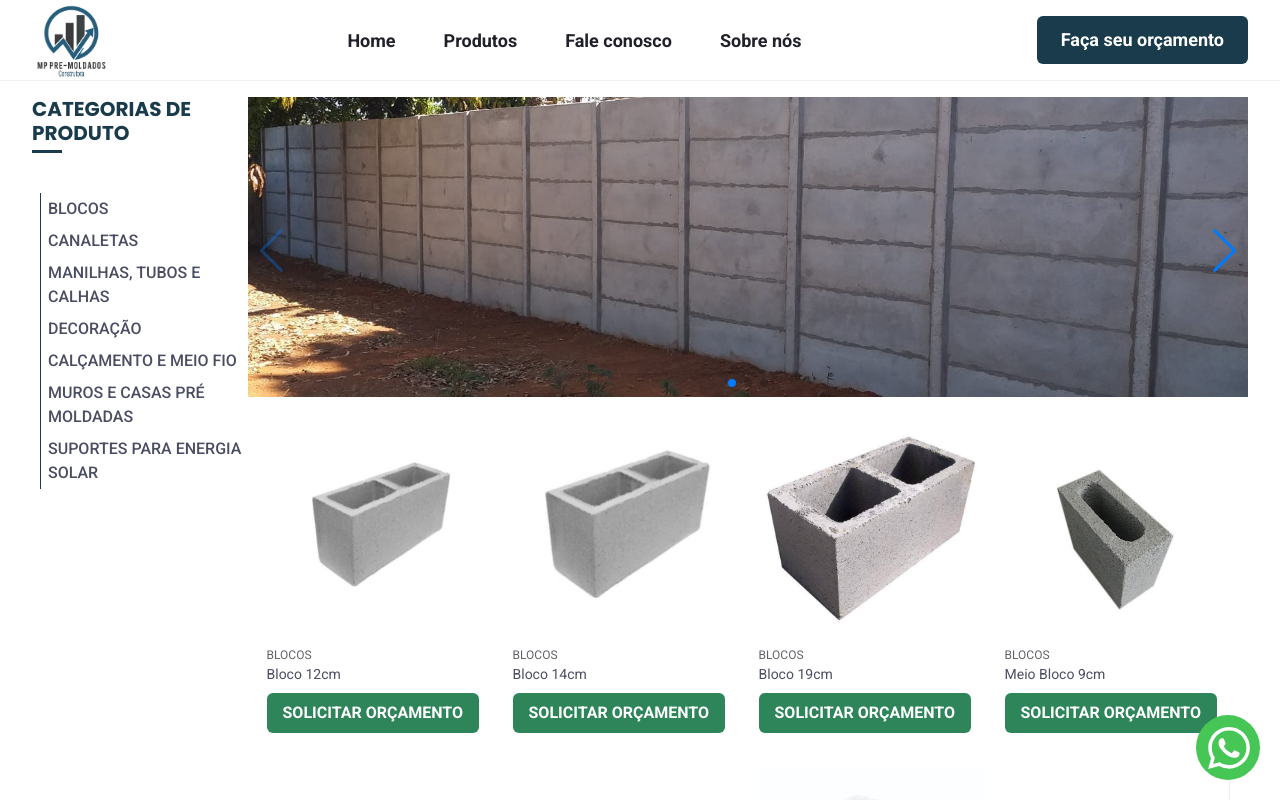
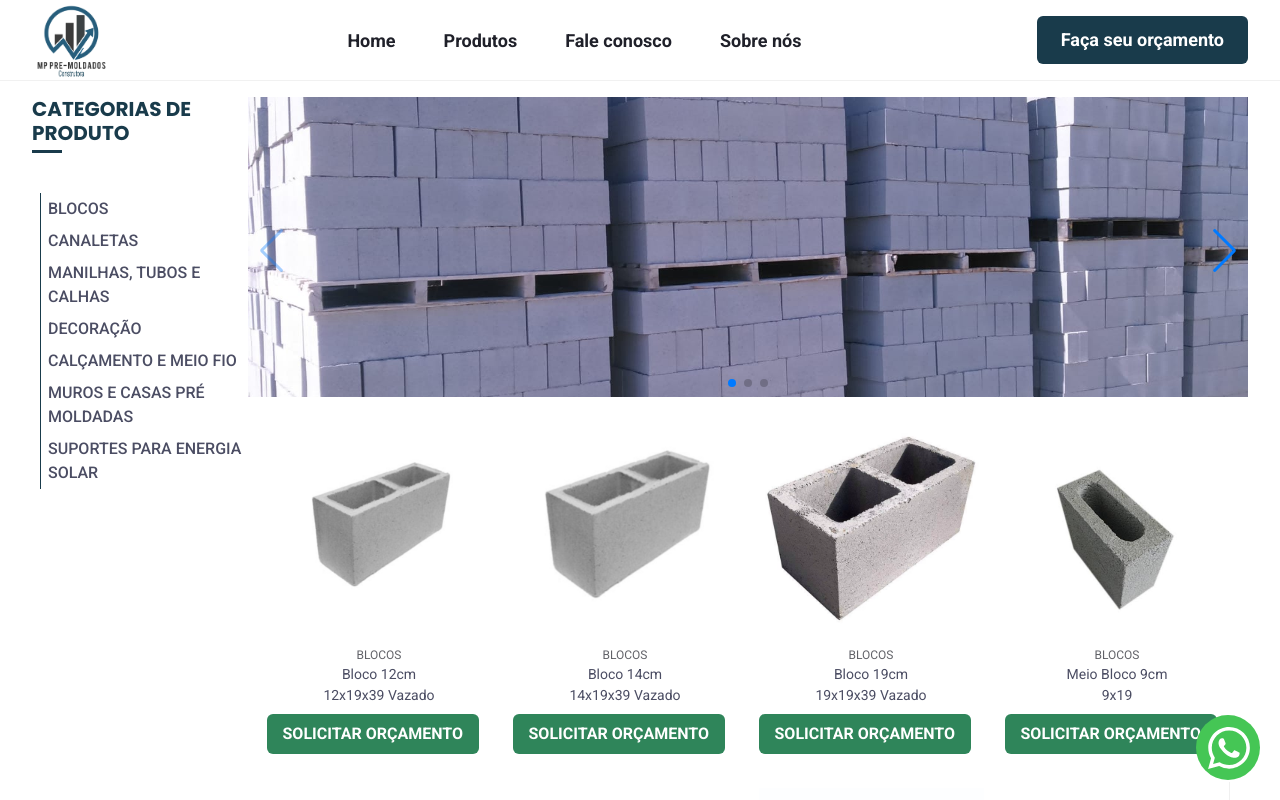
Before and after one commit to pedromiiguel/lp-pre-moldados, a Next.js app: page / in a window 1280 px wide. Shown: the top 800 px of the page. Built offline with nearby package versions, Linux system fonts and the light colour scheme.

Commit message:
style: center products descriptions

```diff
--- a/src/components/Sections/SectionBanner/index.tsx
+++ b/src/components/Sections/SectionBanner/index.tsx
@@ -61,15 +61,6 @@ export const SectionBanner = () => {
               >
                 <SwiperSlide>
                   <Image
-                    src="/home/muro.jpg"
-                    alt="Muro de concreto"
-                    width={1000}
-                    height={300}
-                    objectFit="cover"
-                  />
-                </SwiperSlide>
-                <SwiperSlide>
-                  <Image
                     src="/home/blocos.jpg"
                     alt="Blocos de concreto"
                     width={1000}
@@ -79,8 +70,17 @@ export const SectionBanner = () => {
                 </SwiperSlide>
                 <SwiperSlide>
                   <Image
-                    src="/home/teste.jpg"
+                    src="/home/blocos_empilhados.jpg"
                     alt="Blocos de concreto empilhados"
+                    width={1000}
+                    height={300}
+                    objectFit="cover"
+                  />
+                </SwiperSlide>
+                <SwiperSlide>
+                  <Image
+                    src="/home/muro.jpg"
+                    alt="Muro de concreto"
                     width={1000}
                     height={300}
                     objectFit="cover"
@@ -116,12 +116,20 @@ export const SectionBanner = () => {
                     height="225"
                     objectFit="contain"
                   />
-                  <Box>
-                    <Text fontSize="xs" textTransform="uppercase" opacity={0.7}>
+                  <Box width="100%">
+                    <Text
+                      fontSize="xs"
+                      textTransform="uppercase"
+                      opacity={0.7}
+                      textAlign="center"
+                    >
                       {categories[product.category]}
                     </Text>
-                    <Text fontSize="sm" color="gray.600">
+                    <Text fontSize="sm" color="gray.600" textAlign="center">
                       {product.name}
+                    </Text>
+                    <Text fontSize="sm" color="gray.600" textAlign="center">
+                      {product.description}
                     </Text>
                   </Box>
 
```
